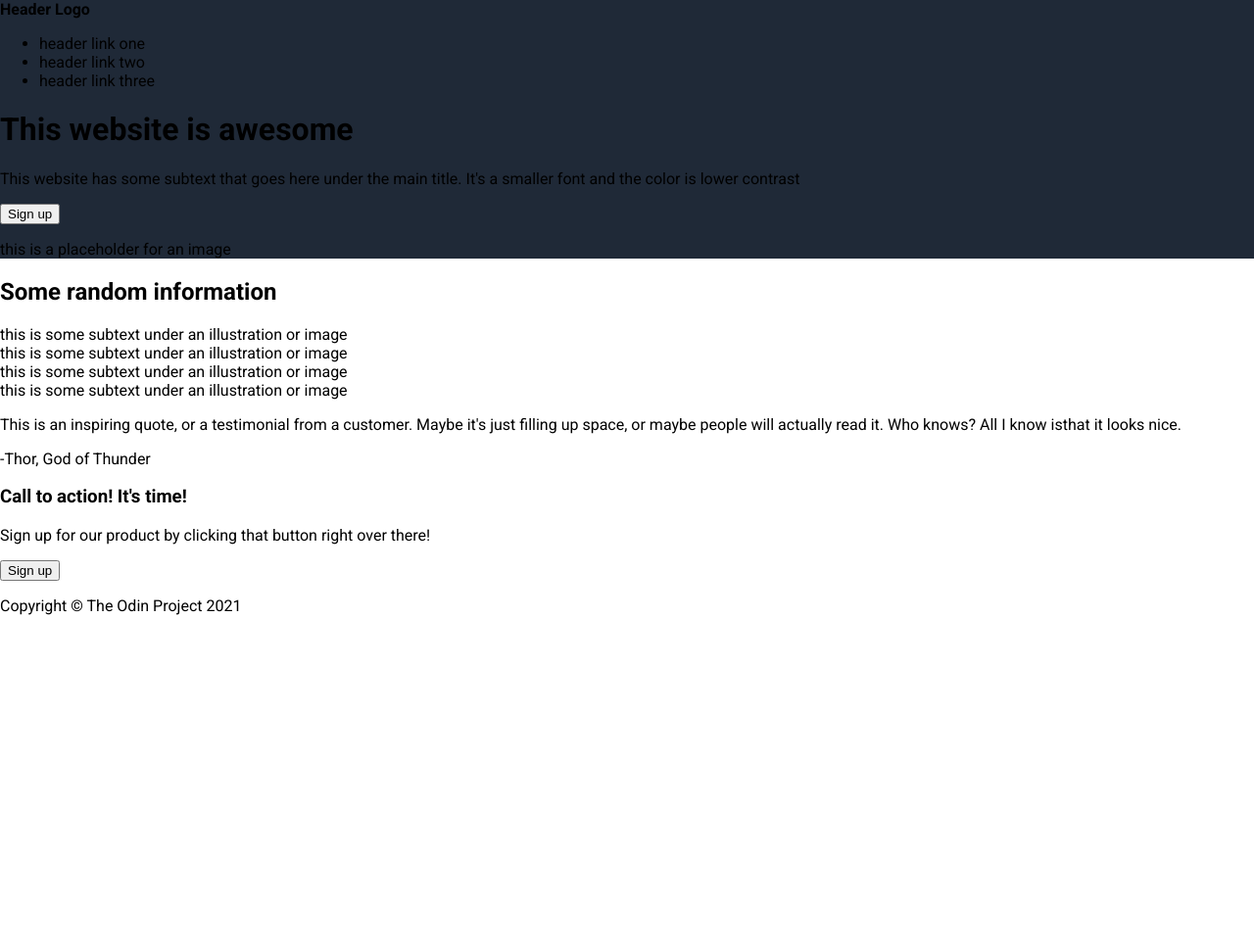
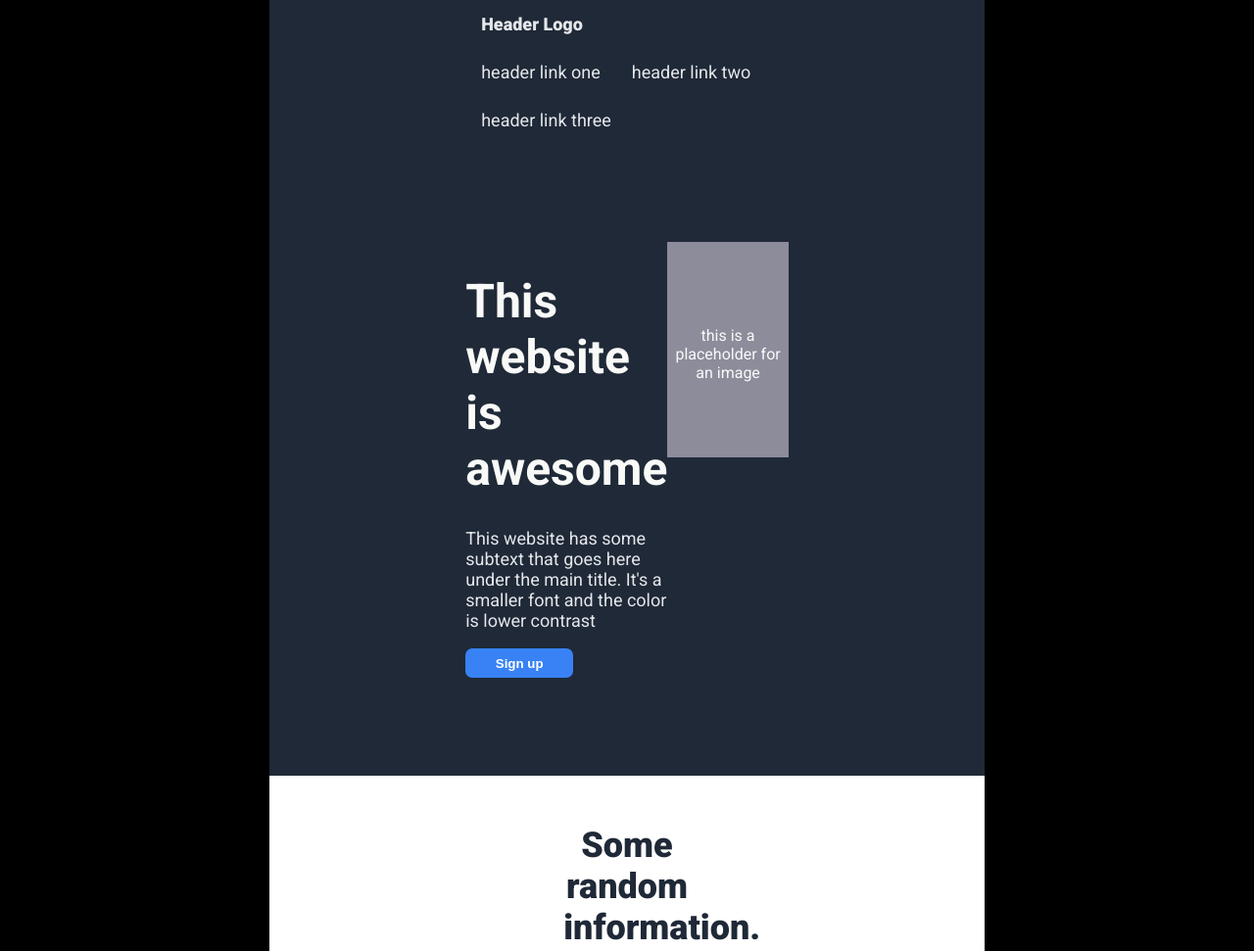
Before and after one commit to jimmyp80/project-1, a plain HTML site: page index.html in a window 1280 px wide. Shown: the top 971 px of the page at 98% size. Before the commit the page ends 800 px from the top, so only its background shows below. Drawn offline with Linux system fonts and the light colour scheme.

Commit message:
Add index.html

```diff
--- a/index.html
+++ b/index.html
@@ -11,53 +11,61 @@
 </head>
 <body>
     <div id="containerMain">
+        <!--SECTION 1 INCLUDING NAVBAR-->
         <div id="section1">
-            <header>
-                <span id="logo"><strong>Header Logo</strong></span>
-                <span id="menuItems">
-                    <ul>
-                        <li><a>header link one</a></li>
-                        <li><a>header link two</a></li>
-                        <li><a>header link three</a></li>
-                    </ul>
+            <!--NAVBAR-->
+            <ul id="menuItems">
+                <li id="logo"><a href="#">Header Logo</a></li>
+                <span style="float:right;">
+                    <li><a href="#">header link one</a></li>
+                    <li><a href="#">header link two</a></li>
+                    <li><a href="#">header link three</a></li>
                 </span>
-            </header>
-            <div class="flex-container">
-                <div id="content1" class="flex-item">
+            </ul>
+
+            <!--SECTION 1 CONTENT-->
+            <div class="flex-container" id="content1Container">
+                <div id="content1" style="flex: 50%;">
                     <h1>This website is awesome</h1>
                     <p>This website has some subtext that goes here under the main title. It's a smaller font and the color is lower contrast</p>
                     <button type="button" id="signUpBtn">Sign up</button>
                 </div>
-                <div id="imgPlaceholder1" class="flex-item">
+                <div id="imgPlaceholder1" style="flex: 50%;">
                     <p>this is a placeholder for an image</p>
                 </div>
             </div>
         </div>
+
+        <!--SECTION 2-->
         <div id="section2">
-            <h2>Some random information</h2>
+            <h2>Some random information.</h2>
             <div class="flex-container">
-                <div class="flex-item">
+                <div class="section2Item">
                     <div class="section2Box"></div>
-                    <figcaption>this is some subtext under an illustration or image</figcaption>
+                    <figcaption class="section2Text">this is some subtext under an illustration or image</figcaption>
                 </div>
-                <div class="flex-item">
+                <div class="section2Item">
                     <div class="section2Box"></div>
-                    <figcaption>this is some subtext under an illustration or image</figcaption>
+                    <figcaption class="section2Text">this is some subtext under an illustration or image</figcaption>
                 </div>
-                <div class="flex-item">
+                <div class="section2Item">
                     <div class="section2Box"></div>
-                    <figcaption>this is some subtext under an illustration or image</figcaption>
+                    <figcaption class="section2Text">this is some subtext under an illustration or image</figcaption>
                 </div>
-                <div class="flex-item">
+                <div class="section2Item">
                     <div class="section2Box"></div>
-                    <figcaption>this is some subtext under an illustration or image</figcaption>
+                    <figcaption class="section2Text">this is some subtext under an illustration or image</figcaption>
                 </div>
             </div>
         </div>
+
+        <!--SECTION 3-->
         <div id="section3">
-            <p id="section3QuoteText">This is an inspiring quote, or a testimonial from a customer. Maybe it's just filling up space, or maybe people will actually read it. Who knows? All I know isthat it looks nice.</p>
+            <p id="section3QuoteText">This is an inspiring quote, or a testimonial from a customer.  Maybe it's just filling up space, or maybe people will actually read it.  Who knows?  All I know is that it looks nice.</p>
             <p id="section3QuoteThor">-Thor, God of Thunder</p>
         </div>
+
+        <!--SECTION 4-->
         <div id="section4">
             <div id="section4InnerDiv" class="flex-container">
                 <div class="flex-item">
@@ -69,6 +77,8 @@
                 </div>
             </div>
         </div>
+
+        <!--FOOTER-->
         <footer>
             <p>Copyright &copy; The Odin Project 2021</p>
         </footer>
--- a/styles.css
+++ b/styles.css
@@ -1,8 +1,138 @@
 body {
     margin: 0;
     font-family: "Roboto", sans-serif;
+    background-color: #000;
 }
 
+#containerMain {
+    width: 57%;
+    margin: auto;
+}
+
+.flex-container {
+    display: flex;
+    flex-direction: row;
+}
+
+/*NAVBAR SECTION*/
+
+#logo {
+    color: #F9FAF8;
+    font-size: 24px;
+    font-weight: 900;
+}
+
+#menuItems {
+    list-style-type: none;
+    margin: 0;
+    padding: 0;
+    overflow: hidden;
+}
+
+#menuItems li {
+    float: left;
+}
+
+#menuItems a {
+    display: block;
+    text-align: center;
+    padding: 14px 16px;
+    color: #E5E7EB;
+    font-size: 18px;
+    text-decoration: none;
+}
+
+/*CONTENT SECTIONS*/
+
 #section1 {
+    color: #F9FAF8;
+    padding-right: 200px;
+    padding-bottom: 100px;
+    padding-left: 200px;
+}
+
+#content1Container {
+    padding-top: 100px;
+}
+
+#content1 h1 {
+    font-size: 48px;
+}
+
+#content1 p {
+    color: #E5E7EB;
+    font-size: 18px;
+}
+
+#signUpBtn {
+    background-color: #3882f6;
+    color: #fff;
+    font-weight: bold;
+    border: 0;
+    border-radius: 7px;
+    width: 110px;
+    height: 30px;
+}
+
+#imgPlaceholder1 {
+    width: 400px;
+    height: 150px;
+    background-color: #8c8c9b;
+    text-align: center;
+    padding-top: 70px;
+    padding-bottom: 0;
+}
+
+#section1, footer {
     background-color: #1F2937;
 }
+
+#section2, #section4 {
+    background-color: #fff;
+    text-align: center;
+    padding: 20px 300px 100px 300px;
+}
+
+#section2 h2 {
+    font-size: 36px;
+    font-weight: 900;
+    color: #1F2937;
+}
+
+.section2Item {
+    width: 200px;
+    padding: 0;
+}
+
+.section2Box {
+    height: 150px;
+    width: 150px;
+    border: 4px #3882f6 solid;
+    border-radius: 20px;
+}
+
+.section2Text {
+    color: #717177;
+    font-size: 17px;
+    font-weight: 500;
+    width: 160px;
+    margin-top: 10px;
+}
+
+#section3 {
+    background-color: #E5E7EB;
+    padding: 50px 330px;
+}
+
+#section3QuoteText {
+    font-size: 36px;
+    font-weight: 300;
+    font-style: italic;
+}
+
+#section3QuoteThor {
+    font-size: 24px;
+    font-weight: 900;
+    text-align: right;
+    margin-right: 30px;
+}
```
